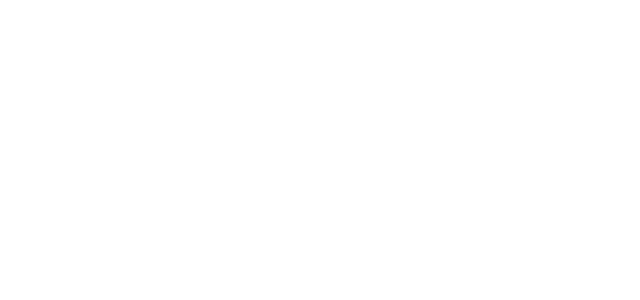
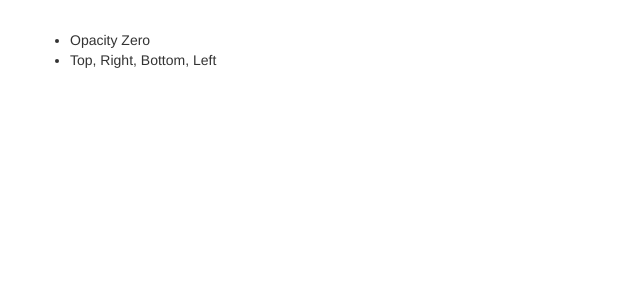
Before and after one commit to Elikem-Ahlijah/Angular-AlbumStoreProductPage, an Angular app: page / in a window 1280 px wide. Shown: the top 300 px of the page, without its empty margins (0-640 px from the left). Built offline with nearby package versions, Linux system fonts and the light colour scheme.

Commit message:
finally properly rendering

```diff
--- a/src/app/product-list/product-list.component.html
+++ b/src/app/product-list/product-list.component.html
@@ -1,5 +1,5 @@
 <ul>
-  <li *ngFor = "let product of products?.albumName ">
+  <li *ngFor = "let product of products">
     {{product.albumName}}
   </li>
 </ul>
```
